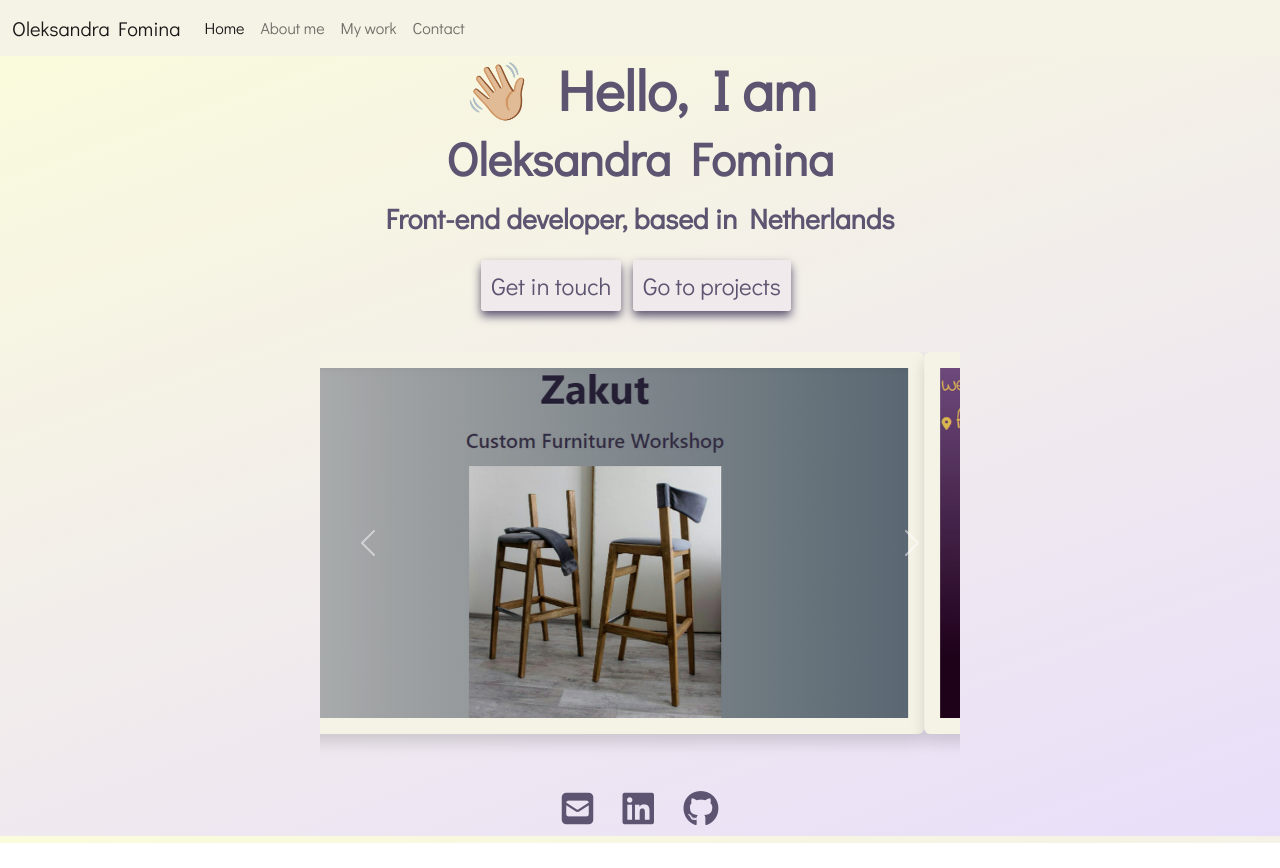
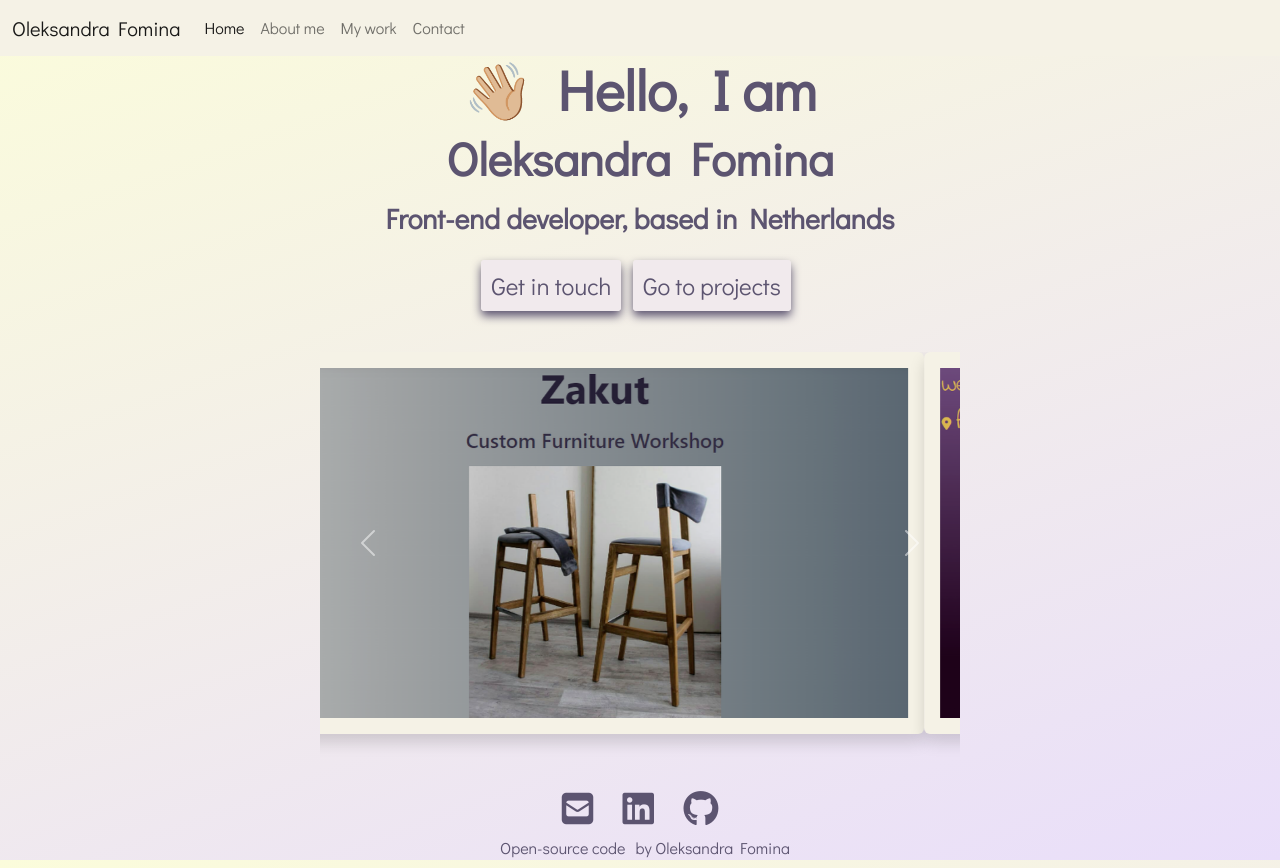
Before and after one commit to aleksashkaF/Portfolio-site, a plain HTML site: page index.html in a window 1280 px wide. Before the commit the page ends 843 px from the top, so only its background shows below. Drawn offline with nearby package versions, Linux system fonts and the light colour scheme.

Commit message:
Add repository link

```diff
--- a/index.html
+++ b/index.html
@@ -65,17 +65,21 @@
     <div id="carouselExampleControls" class="carousel slide w-50 d-block m-auto pt-5" data-bs-ride="carousel">
         <div class="carousel-inner">
             <div class="carousel-item active">
-            <img src="/images/zakut.png" class="d-block w-100 p-6 shadow p-3 mb-5 bg-lp-images rounded" alt="wooden-chair">
+                <img src="/images/zakut.png" class="d-block w-100 p-6 shadow p-3 mb-5 bg-lp-images rounded"
+                    alt="wooden-chair">
             </div>
             <div class="carousel-item">
-            <img src="/images/weather-app1.png" class="d-block w-100 p-6 shadow p-3 mb-5 bg-lp-images rounded" alt="weather-app">
+                <img src="/images/weather-app1.png" class="d-block w-100 p-6 shadow p-3 mb-5 bg-lp-images rounded"
+                    alt="weather-app">
             </div>
         </div>
-    <button class="carousel-control-prev" type="button" data-bs-target="#carouselExampleControls" data-bs-slide="prev">
+        <button class="carousel-control-prev" type="button" data-bs-target="#carouselExampleControls"
+            data-bs-slide="prev">
             <span class="carousel-control-prev-icon" aria-hidden="true"></span>
             <span class="visually-hidden">Previous</span>
         </button>
-    <button class="carousel-control-next" type="button" data-bs-target="#carouselExampleControls" data-bs-slide="next">
+        <button class="carousel-control-next" type="button" data-bs-target="#carouselExampleControls"
+            data-bs-slide="next">
             <span class="carousel-control-next-icon" aria-hidden="true"></span>
             <span class="visually-hidden">Next</span>
         </button>
@@ -88,6 +92,10 @@
             <i class="fa-brands fa-linkedin social-link-logo"></i></a>
         <a href="https://github.com/aleksashkaF" target="_blank">
             <i class="fa-brands fa-github social-link-logo"></i></a>
+        <div class="primary-designe fs-6">
+            <a href="https://github.com/aleksashkaF/Portfolio-site" target="_blank" class="code-link">Open-source code</a><span>by
+                Oleksandra Fomina</span>
+        </div>
     </footer>
 </body>
 
--- a/src/styles.css
+++ b/src/styles.css
@@ -83,3 +83,6 @@ nav {
 .social-link-logo:hover {
   transform: scale(1.2);
 }
+.code-link:hover {
+  text-decoration: underline;
+}
```
Lines whose indentation alone changed are shown as unchanged.
